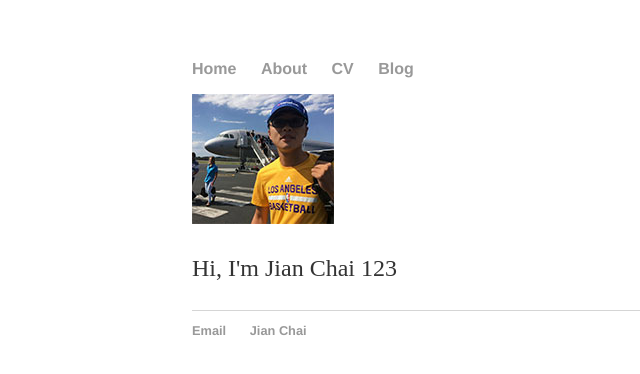
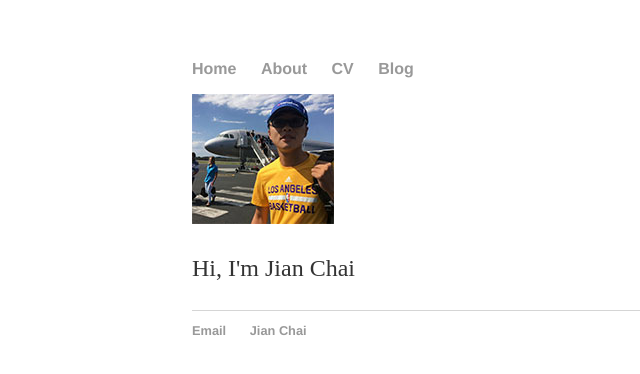
Before and after one commit to jachinchai/jachinchai.github.io, a Jekyll site: the page built from index.html, in a window 1280 px wide. Shown: the top 374 px of the page, without its empty margins (0-640 px from the left). Built offline with Jekyll 4.4.1, drawn with Linux system fonts in a browser that asks for light colours.

Commit message:
Update index.html

```diff
--- a/index.html
+++ b/index.html
@@ -9,7 +9,7 @@
 	<img  class="img-circle avatar" alt="Jian Chai" src="img/photo1.jpg">
 	</div>
 	<div itemscope itemtype="http://data-vocabulary.org/Person" class="col-sm-8">
-	<p class="lead">Hi, I'm <span itemprop="name">Jian Chai 123</span></p>
+	<p class="lead">Hi, I'm <span itemprop="name">Jian Chai</span></p>
 	</div>
 </div>
 <!-- </div> -->
```
